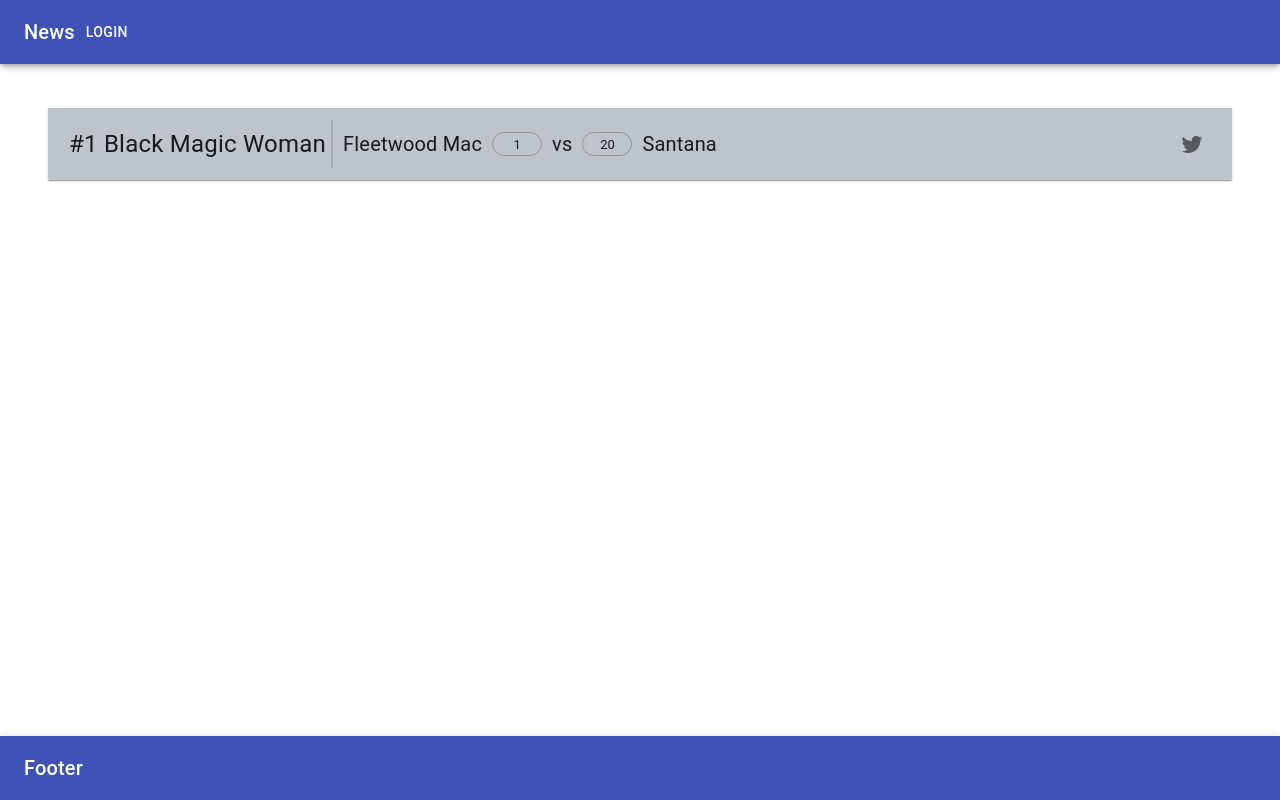
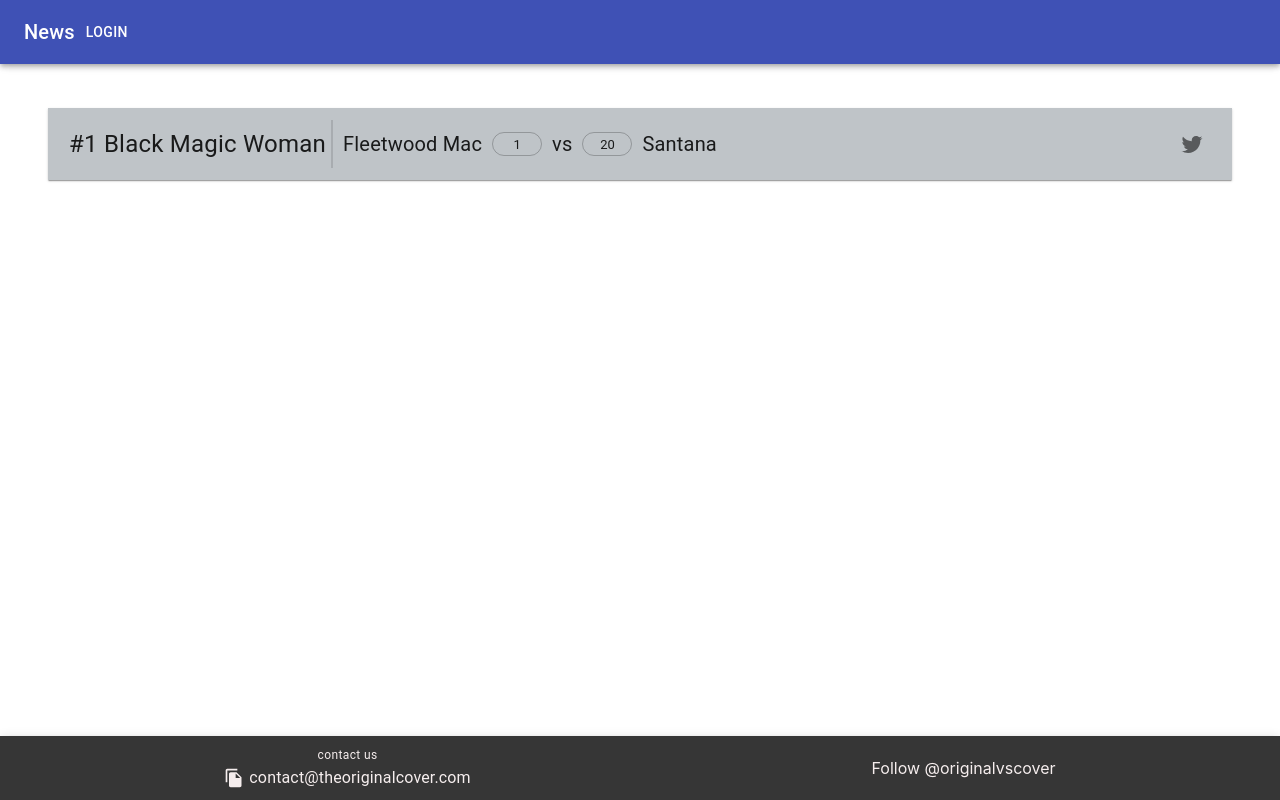
Before and after one commit to kaskaz/toc-web, a Next.js app in the folder the-original-cover/: page / in a window 1280 px wide. Built offline with nearby package versions, Linux system fonts and the light colour scheme.

Commit message:
update footer style and add twitter widget script

```diff
--- /dev/null
+++ b/the-original-cover/src/components/FollowTwitterButton.tsx
@@ -0,0 +1,13 @@
+const FollowTwitterButton = () => {
+    return (
+        <div>
+            <a  className="twitter-follow-button"
+                data-show-count='false'
+                href="https://twitter.com/originalvscover">
+                Follow @originalvscover
+            </a>
+        </div>
+    );
+};
+
+export default FollowTwitterButton;
--- a/the-original-cover/src/components/Footer.tsx
+++ b/the-original-cover/src/components/Footer.tsx
@@ -1,20 +1,61 @@
-import { AppBar, makeStyles, Toolbar, Typography } from "@material-ui/core";
+import { AppBar, IconButton, makeStyles, Toolbar, Typography } from "@material-ui/core";
+import { FileCopy } from "@material-ui/icons";
+import FollowTwitterButton from "./FollowTwitterButton";
+import ClipboardJS from "clipboard";
+import { useEffect } from "react";
 
 const useStyles = makeStyles({
     appBar: {
         top: 'auto',
-        bottom: 0
+        bottom: 0,
+        color: '#f6eeee',
+        backgroundColor: '#363636'
+    },
+    toolbar: {
+        display: 'flex',
+        justifyContent: 'space-around'
+    },
+    contact: {
+        display: 'flex',
+        flexDirection: 'column',
+        alignItems: 'center'
+    },
+    '@media (max-width: 450px)': {
+        toolbar: {
+            flexDirection: 'column',
+            gap: '5px',
+            margin: '5px 0px'
+        }
     }
 });
 
 const Footer = () => {
     const classes = useStyles();
+
+    useEffect(() => {
+        new ClipboardJS("#contact-address");
+    }, []);
+
     return (
         <AppBar position="fixed" color="primary" className={classes.appBar}>
-            <Toolbar>
-                <Typography variant="h6">
-                    Footer
-                </Typography>
+            <Toolbar className={classes.toolbar}>
+                <div className={classes.contact}>
+                    <Typography variant="caption">
+                        contact us
+                    </Typography>
+                    <div style={{ display: 'flex', alignItems: 'center'}}>
+                        <IconButton
+                            style={{ padding: 0, marginRight: 5 }}
+                            id="contact-address"
+                            data-clipboard-text="contact@theoriginalcover.com">
+                            <FileCopy fontSize="small" htmlColor="#f6eeee"/>
+                        </IconButton>
+                        <Typography>
+                            contact@theoriginalcover.com
+                        </Typography>
+                    </div>
+                </div>
+                <FollowTwitterButton />
             </Toolbar>
         </AppBar>
     );
--- a/the-original-cover/src/pages/index.tsx
+++ b/the-original-cover/src/pages/index.tsx
@@ -25,8 +25,8 @@ export default function Home() {
         <title>Create Next App</title>
         <meta name="description" content="Generated by create next app" />
         <link rel="icon" href="/favicon.ico" />
+        <script src="/widgets.js"></script>
       </Head>
-
       <Header />
       <Content />
       <Footer />
```
Also changed, not shown: the-original-cover/public/widgets.js (added, +16 -0 lines).
